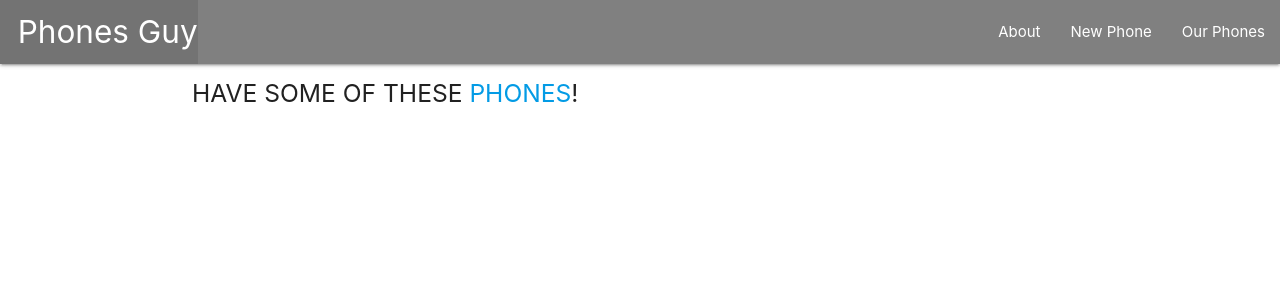
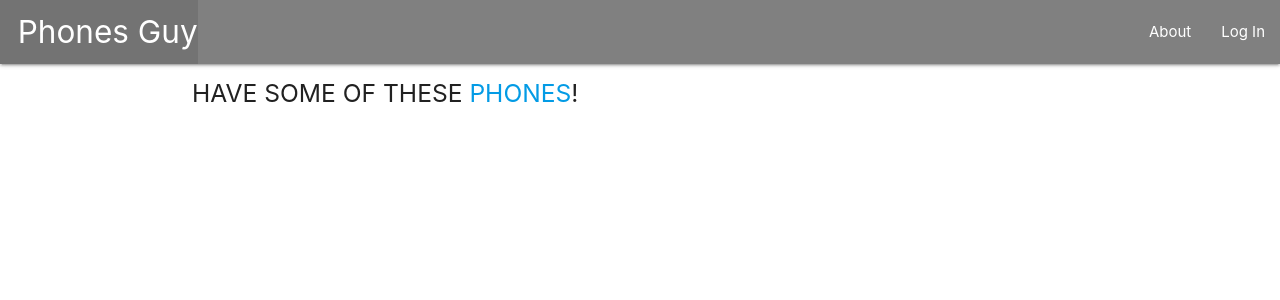
Before and after one commit to richclarke0/Phone_Collector_Django, a Django app: page / in a window 1280 px wide. Shown: the top 300 px of the page. Run offline with Django 4.2, Linux system fonts and the light colour scheme.

Commit message:
update base.html

```diff
--- a/phones/main_app/templates/base.html
+++ b/phones/main_app/templates/base.html
@@ -23,9 +23,16 @@
             <ul class="right">
               {% comment %} <li><a href="/about">About</a></li> {% endcomment %}
               <li><a href="{% url 'about' %}">About</a></li>
+              {% if user.is_authenticated %}
+              <li><a href="{% url 'bands_create' %}">Add a network type</a></li>
+              <li><a href="{% url 'bands_index' %}">Phone networks</a></li>
               <li><a href="{% url 'phones_create' %}">New Phone</a></li>
               {% comment %} <li><a href="/phones">Our Phones</a></li> {% endcomment %}
               <li><a href="{% url 'index'%}">Our Phones</a></li>
+              <li><a href="{% url 'logout' %}">Log Out</a></li>
+              {% else %}
+              <li><a href="{% url 'login' %}">Log In</a></li>
+              {% endif %}
             </ul>
           </div>
         </nav>
```
